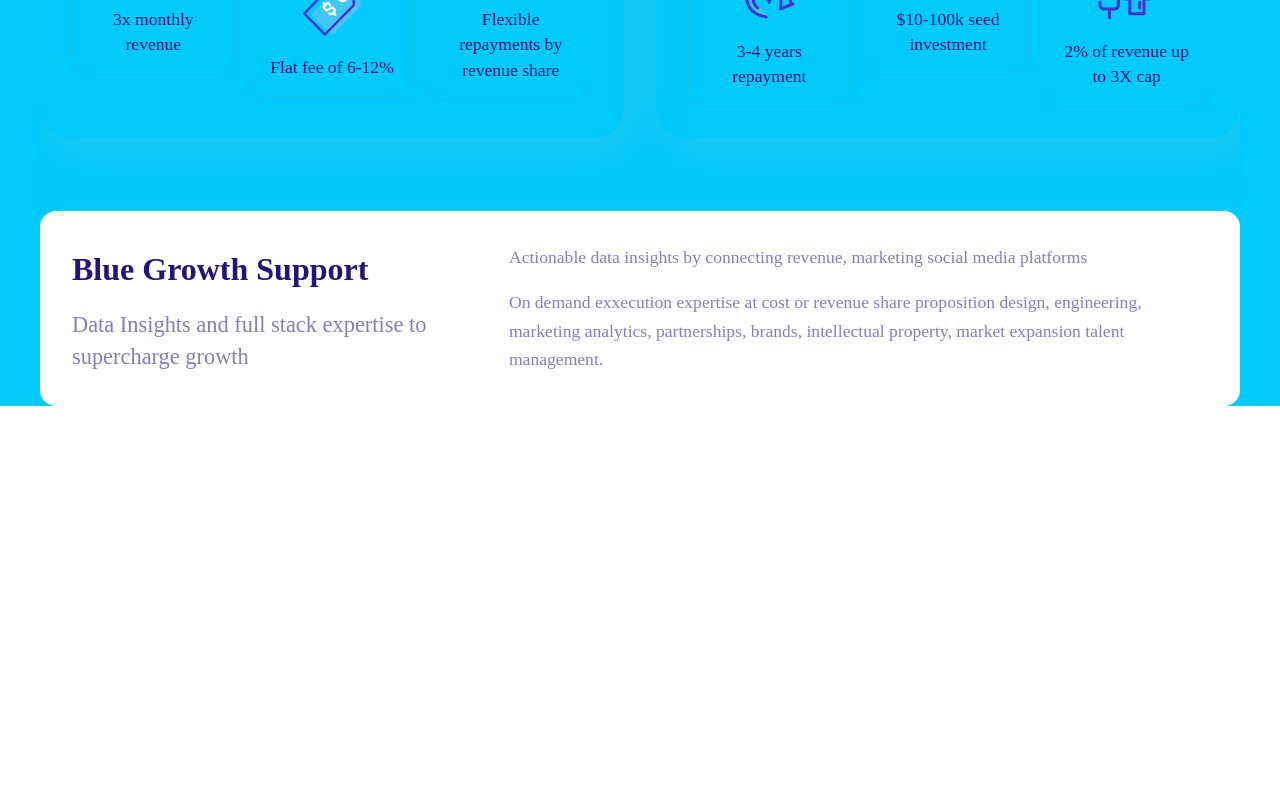
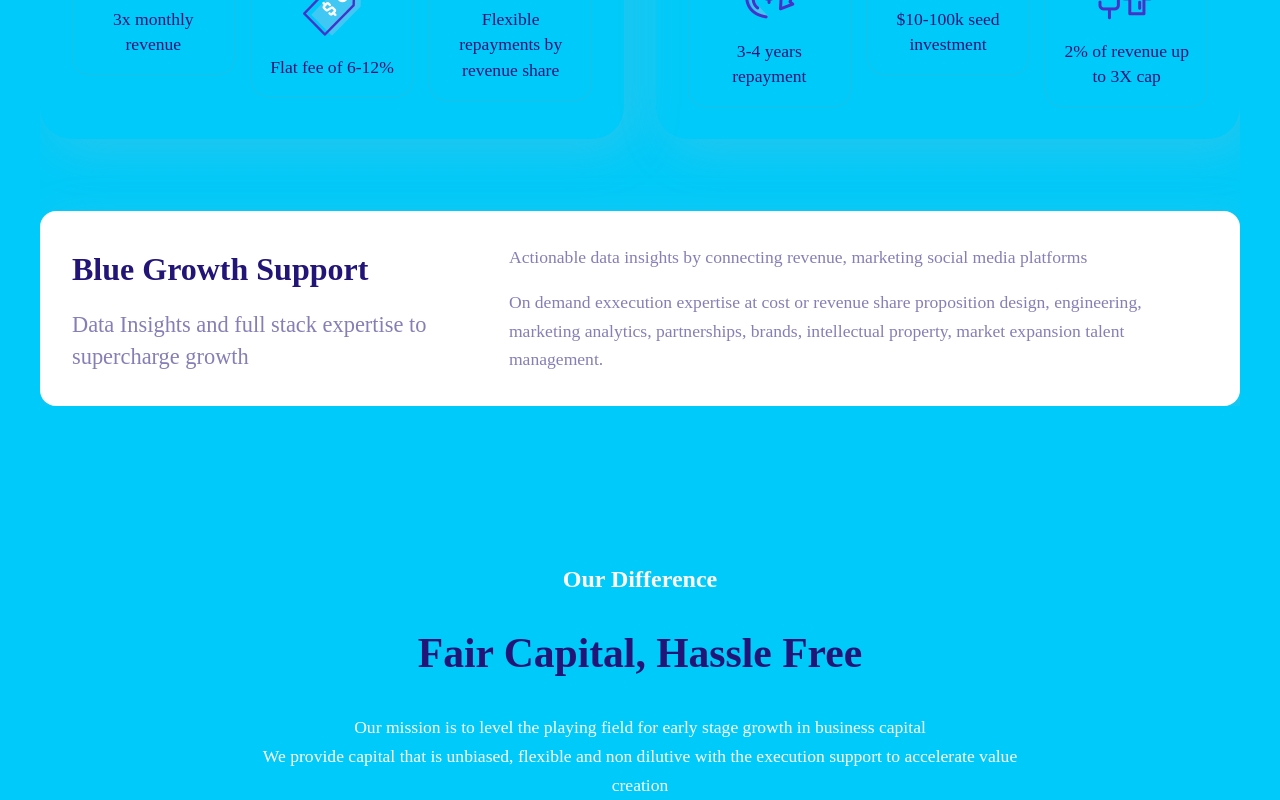
Before and after one commit to HimashaNethmini/Digital_Business, a Next.js app: page / in a window 1280 px wide. Shown: the part 1960-2760 px from the top of the page. Before the commit the page ends 2366 px from the top, so only its background shows below. Built offline with nearby package versions, Linux system fonts and the light colour scheme.

Commit message:
make the texts

```diff
--- a/src/components/OurDifference/OurDifference.jsx
+++ b/src/components/OurDifference/OurDifference.jsx
@@ -1,11 +1,29 @@
-import React from 'react'
+import React from "react";
+import "./OurDifference.css";
 
 const OurDifference = () => {
   return (
-    <div>
+    <div className="od-wrapper">
+      <div className="container">
+        <div className="od-container">
+          <div className="od-head">
 
+            {/* texts */}
+            <span className="tag"> Our Difference</span>
+            <span className="title">Fair capital, hassle free</span>
+            <span className="text">
+              Our mission is to level the playing field for early stage growth
+              in business capital
+              <br />
+              We provide capital that is unbiased, flexible and non dilutive
+              with the execution support to accelerate value creation
+            </span>
+
+          </div>
+        </div>
+      </div>
     </div>
-  )
-}
+  );
+};
 
-export default OurDifference
+export default OurDifference;
```
